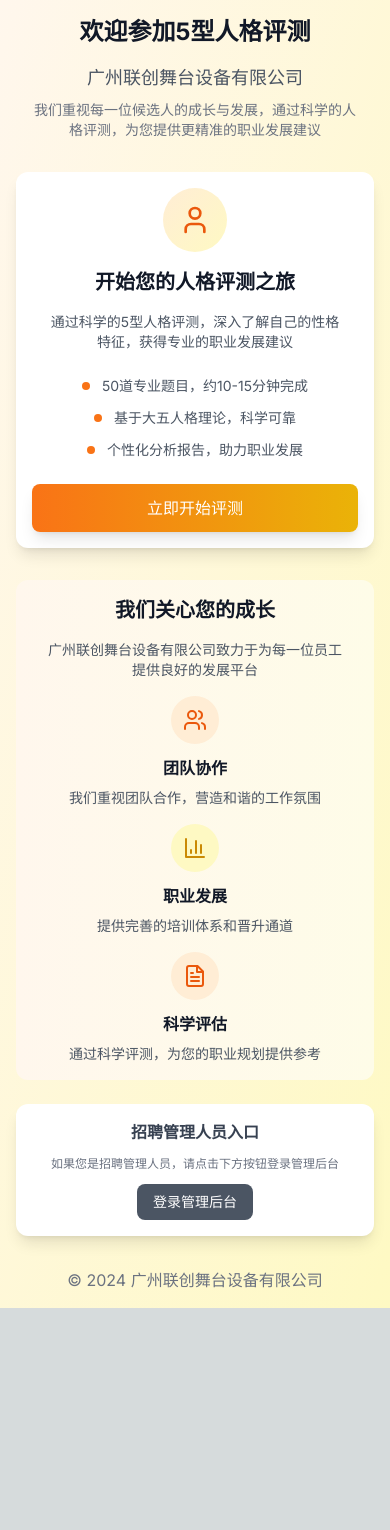
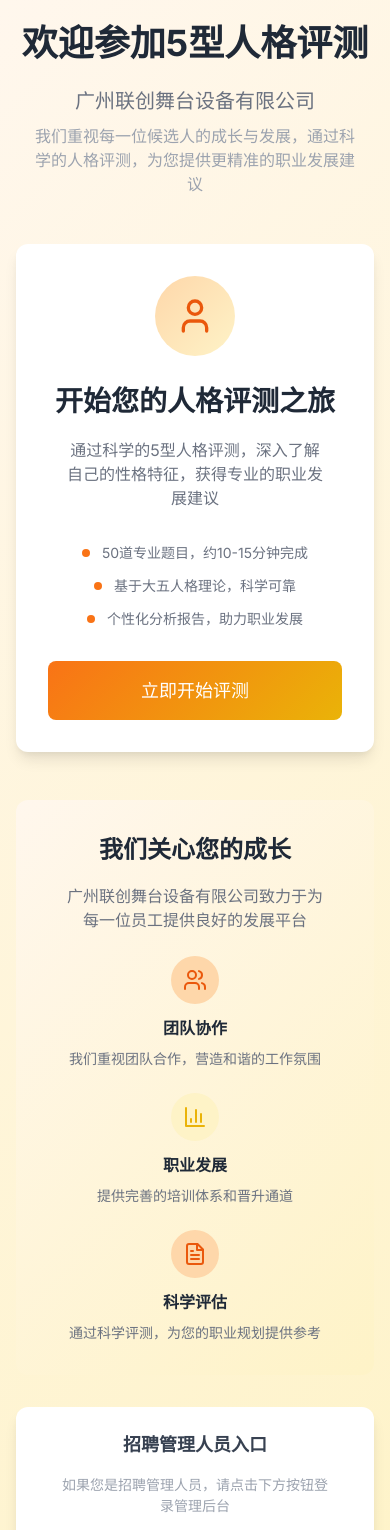
Before and after one commit to singer2622525-netizen/personality-assessment-system, a Next.js app: page / in a window 390 px wide. Shown: the top 1530 px of the page. Before the commit the page ends 1308 px from the top, so only its background shows below. Built offline with nearby package versions, Linux system fonts and the light colour scheme.

Commit message:
Test UI styles with inline styles

```diff
--- a/app/page.tsx
+++ b/app/page.tsx
@@ -17,51 +17,53 @@
   }
 
   return (
-    <div className="min-h-screen flex items-center justify-center p-4">
-      <div className="max-w-4xl w-full">
+    <div style={{ minHeight: '100vh', display: 'flex', alignItems: 'center', justifyContent: 'center', padding: '16px', background: 'linear-gradient(135deg, #fff7ed 0%, #fef3c7 100%)' }}>
+      <div style={{ maxWidth: '1024px', width: '100%' }}>
         {/* 头部 */}
-        <div className="text-center mb-8 md:mb-12">
-          <h1 className="text-2xl md:text-4xl font-bold text-gray-900 mb-4">
+        <div style={{ textAlign: 'center', marginBottom: '48px' }}>
+          <h1 style={{ fontSize: '36px', fontWeight: 'bold', color: '#1f2937', marginBottom: '16px' }}>
             欢迎参加5型人格评测
           </h1>
-          <p className="text-lg md:text-xl text-gray-600 mb-2">
+          <p style={{ fontSize: '20px', color: '#6b7280', marginBottom: '8px' }}>
             广州联创舞台设备有限公司
           </p>
-          <p className="text-sm md:text-lg text-gray-500 px-4">
+          <p style={{ fontSize: '16px', color: '#9ca3af', padding: '0 16px' }}>
             我们重视每一位候选人的成长与发展，通过科学的人格评测，为您提供更精准的职业发展建议
           </p>
         </div>
 
-        {/* 主要功能区域 - 突出候选人关怀 */}
-        <div className="max-w-2xl mx-auto mb-8 md:mb-12">
-          <div className="bg-white rounded-xl shadow-lg p-4 md:p-8 hover:shadow-xl transition-shadow">
-            <div className="text-center">
-              <div className="w-16 h-16 md:w-20 md:h-20 bg-gradient-to-br from-orange-100 to-yellow-100 rounded-full flex items-center justify-center mx-auto mb-4 md:mb-6">
-                <User className="w-8 h-8 md:w-10 md:h-10 text-orange-600" />
+        {/* 主要功能区域 */}
+        <div style={{ maxWidth: '768px', margin: '0 auto 48px' }}>
+          <div style={{ background: 'white', borderRadius: '12px', boxShadow: '0 10px 15px -3px rgba(0, 0, 0, 0.1), 0 4px 6px -2px rgba(0, 0, 0, 0.05)', padding: '32px', transition: 'box-shadow 0.3s' }}>
+            <div style={{ textAlign: 'center' }}>
+              <div style={{ width: '80px', height: '80px', background: 'linear-gradient(135deg, #fed7aa 0%, #fef3c7 100%)', borderRadius: '50%', display: 'flex', alignItems: 'center', justifyContent: 'center', margin: '0 auto 24px' }}>
+                <User style={{ width: '40px', height: '40px', color: '#ea580c' }} />
               </div>
-              <h2 className="text-xl md:text-3xl font-semibold text-gray-900 mb-4">
+              <h2 style={{ fontSize: '28px', fontWeight: '600', color: '#1f2937', marginBottom: '16px' }}>
                 开始您的人格评测之旅
               </h2>
-              <p className="text-sm md:text-lg text-gray-600 mb-6 md:mb-8 px-4">
+              <p style={{ fontSize: '16px', color: '#6b7280', marginBottom: '32px', padding: '0 16px' }}>
                 通过科学的5型人格评测，深入了解自己的性格特征，获得专业的职业发展建议
               </p>
-              <div className="space-y-3 md:space-y-4 mb-6 md:mb-8">
-                <div className="flex items-center justify-center text-gray-600 text-sm md:text-base">
-                  <div className="w-2 h-2 bg-orange-500 rounded-full mr-3"></div>
+              <div style={{ marginBottom: '32px' }}>
+                <div style={{ display: 'flex', alignItems: 'center', justifyContent: 'center', color: '#6b7280', fontSize: '14px', marginBottom: '12px' }}>
+                  <div style={{ width: '8px', height: '8px', background: '#f97316', borderRadius: '50%', marginRight: '12px' }}></div>
                   <span>50道专业题目，约10-15分钟完成</span>
                 </div>
-                <div className="flex items-center justify-center text-gray-600 text-sm md:text-base">
-                  <div className="w-2 h-2 bg-orange-500 rounded-full mr-3"></div>
+                <div style={{ display: 'flex', alignItems: 'center', justifyContent: 'center', color: '#6b7280', fontSize: '14px', marginBottom: '12px' }}>
+                  <div style={{ width: '8px', height: '8px', background: '#f97316', borderRadius: '50%', marginRight: '12px' }}></div>
                   <span>基于大五人格理论，科学可靠</span>
                 </div>
-                <div className="flex items-center justify-center text-gray-600 text-sm md:text-base">
-                  <div className="w-2 h-2 bg-orange-500 rounded-full mr-3"></div>
+                <div style={{ display: 'flex', alignItems: 'center', justifyContent: 'center', color: '#6b7280', fontSize: '14px' }}>
+                  <div style={{ width: '8px', height: '8px', background: '#f97316', borderRadius: '50%', marginRight: '12px' }}></div>
                   <span>个性化分析报告，助力职业发展</span>
                 </div>
               </div>
               <button
                 onClick={handleCandidateAccess}
-                className="w-full bg-gradient-to-r from-orange-500 to-yellow-500 text-white py-3 md:py-4 px-6 md:px-8 rounded-lg font-medium hover:from-orange-600 hover:to-yellow-600 transition-all transform hover:scale-105 shadow-lg text-base md:text-lg"
+                style={{ width: '100%', background: 'linear-gradient(135deg, #f97316 0%, #eab308 100%)', color: 'white', padding: '16px 32px', borderRadius: '8px', fontWeight: '500', fontSize: '18px', border: 'none', cursor: 'pointer', transition: 'all 0.3s', transform: 'scale(1)' }}
+                onMouseOver={(e) => { e.target.style.background = 'linear-gradient(135deg, #ea580c 0%, #ca8a04 100%)'; e.target.style.transform = 'scale(1.05)' }}
+                onMouseOut={(e) => { e.target.style.background = 'linear-gradient(135deg, #f97316 0%, #eab308 100%)'; e.target.style.transform = 'scale(1)' }}
               >
                 立即开始评测
               </button>
@@ -70,39 +72,39 @@
         </div>
 
         {/* 公司关怀信息 */}
-        <div className="bg-gradient-to-r from-orange-50 to-yellow-50 rounded-xl p-4 md:p-8 mb-6 md:mb-8">
-          <div className="text-center">
-            <h3 className="text-xl md:text-2xl font-semibold text-gray-900 mb-4">
+        <div style={{ background: 'linear-gradient(135deg, #fff7ed 0%, #fef3c7 100%)', borderRadius: '12px', padding: '32px', marginBottom: '32px' }}>
+          <div style={{ textAlign: 'center' }}>
+            <h3 style={{ fontSize: '24px', fontWeight: '600', color: '#1f2937', marginBottom: '16px' }}>
               我们关心您的成长
             </h3>
-            <p className="text-sm md:text-lg text-gray-600 mb-4 md:mb-6 px-4">
+            <p style={{ fontSize: '16px', color: '#6b7280', marginBottom: '24px', padding: '0 16px' }}>
               广州联创舞台设备有限公司致力于为每一位员工提供良好的发展平台
             </p>
-            <div className="grid grid-cols-1 md:grid-cols-3 gap-4 md:gap-6">
-              <div className="text-center">
-                <div className="w-12 h-12 bg-orange-100 rounded-full flex items-center justify-center mx-auto mb-3">
-                  <Users className="w-6 h-6 text-orange-600" />
+            <div style={{ display: 'grid', gridTemplateColumns: 'repeat(auto-fit, minmax(200px, 1fr))', gap: '24px' }}>
+              <div style={{ textAlign: 'center' }}>
+                <div style={{ width: '48px', height: '48px', background: '#fed7aa', borderRadius: '50%', display: 'flex', alignItems: 'center', justifyContent: 'center', margin: '0 auto 12px' }}>
+                  <Users style={{ width: '24px', height: '24px', color: '#ea580c' }} />
                 </div>
-                <h4 className="font-semibold text-gray-900 mb-2">团队协作</h4>
-                <p className="text-sm text-gray-600">
+                <h4 style={{ fontWeight: '600', color: '#1f2937', marginBottom: '8px' }}>团队协作</h4>
+                <p style={{ fontSize: '14px', color: '#6b7280' }}>
                   我们重视团队合作，营造和谐的工作氛围
                 </p>
               </div>
-              <div className="text-center">
-                <div className="w-12 h-12 bg-yellow-100 rounded-full flex items-center justify-center mx-auto mb-3">
-                  <BarChart3 className="w-6 h-6 text-yellow-600" />
+              <div style={{ textAlign: 'center' }}>
+                <div style={{ width: '48px', height: '48px', background: '#fef3c7', borderRadius: '50%', display: 'flex', alignItems: 'center', justifyContent: 'center', margin: '0 auto 12px' }}>
+                  <BarChart3 style={{ width: '24px', height: '24px', color: '#eab308' }} />
                 </div>
-                <h4 className="font-semibold text-gray-900 mb-2">职业发展</h4>
-                <p className="text-sm text-gray-600">
+                <h4 style={{ fontWeight: '600', color: '#1f2937', marginBottom: '8px' }}>职业发展</h4>
+                <p style={{ fontSize: '14px', color: '#6b7280' }}>
                   提供完善的培训体系和晋升通道
                 </p>
               </div>
-              <div className="text-center">
-                <div className="w-12 h-12 bg-orange-100 rounded-full flex items-center justify-center mx-auto mb-3">
-                  <FileText className="w-6 h-6 text-orange-600" />
+              <div style={{ textAlign: 'center' }}>
+                <div style={{ width: '48px', height: '48px', background: '#fed7aa', borderRadius: '50%', display: 'flex', alignItems: 'center', justifyContent: 'center', margin: '0 auto 12px' }}>
+                  <FileText style={{ width: '24px', height: '24px', color: '#ea580c' }} />
                 </div>
-                <h4 className="font-semibold text-gray-900 mb-2">科学评估</h4>
-                <p className="text-sm text-gray-600">
+                <h4 style={{ fontWeight: '600', color: '#1f2937', marginBottom: '8px' }}>科学评估</h4>
+                <p style={{ fontSize: '14px', color: '#6b7280' }}>
                   通过科学评测，为您的职业规划提供参考
                 </p>
               </div>
@@ -110,18 +112,20 @@
           </div>
         </div>
 
-        {/* 管理后台入口 - 放在页面底部 */}
-        <div className="bg-white rounded-xl shadow-lg p-4 md:p-6 mt-6 md:mt-8">
-          <div className="text-center">
-            <h3 className="text-base md:text-lg font-semibold text-gray-700 mb-3 md:mb-4">
+        {/* 管理后台入口 */}
+        <div style={{ background: 'white', borderRadius: '12px', boxShadow: '0 10px 15px -3px rgba(0, 0, 0, 0.1), 0 4px 6px -2px rgba(0, 0, 0, 0.05)', padding: '24px', marginTop: '32px' }}>
+          <div style={{ textAlign: 'center' }}>
+            <h3 style={{ fontSize: '18px', fontWeight: '600', color: '#374151', marginBottom: '16px' }}>
               招聘管理人员入口
             </h3>
-            <p className="text-xs md:text-sm text-gray-500 mb-3 md:mb-4 px-4">
+            <p style={{ fontSize: '14px', color: '#9ca3af', marginBottom: '16px', padding: '0 16px' }}>
               如果您是招聘管理人员，请点击下方按钮登录管理后台
             </p>
             <button
               onClick={handleAdminLogin}
-              className="px-4 md:px-6 py-2 md:py-3 bg-gray-600 text-white rounded-lg hover:bg-gray-700 transition-colors text-sm md:text-base"
+              style={{ padding: '12px 24px', background: '#4b5563', color: 'white', borderRadius: '8px', border: 'none', cursor: 'pointer', fontSize: '16px', transition: 'background-color 0.3s' }}
+              onMouseOver={(e) => { e.target.style.background = '#374151' }}
+              onMouseOut={(e) => { e.target.style.background = '#4b5563' }}
             >
               登录管理后台
             </button>
@@ -129,7 +133,7 @@
         </div>
 
         {/* 页脚 */}
-        <div className="text-center mt-8 text-gray-500">
+        <div style={{ textAlign: 'center', marginTop: '32px', color: '#9ca3af' }}>
           <p>© 2024 广州联创舞台设备有限公司</p>
         </div>
       </div>
```
